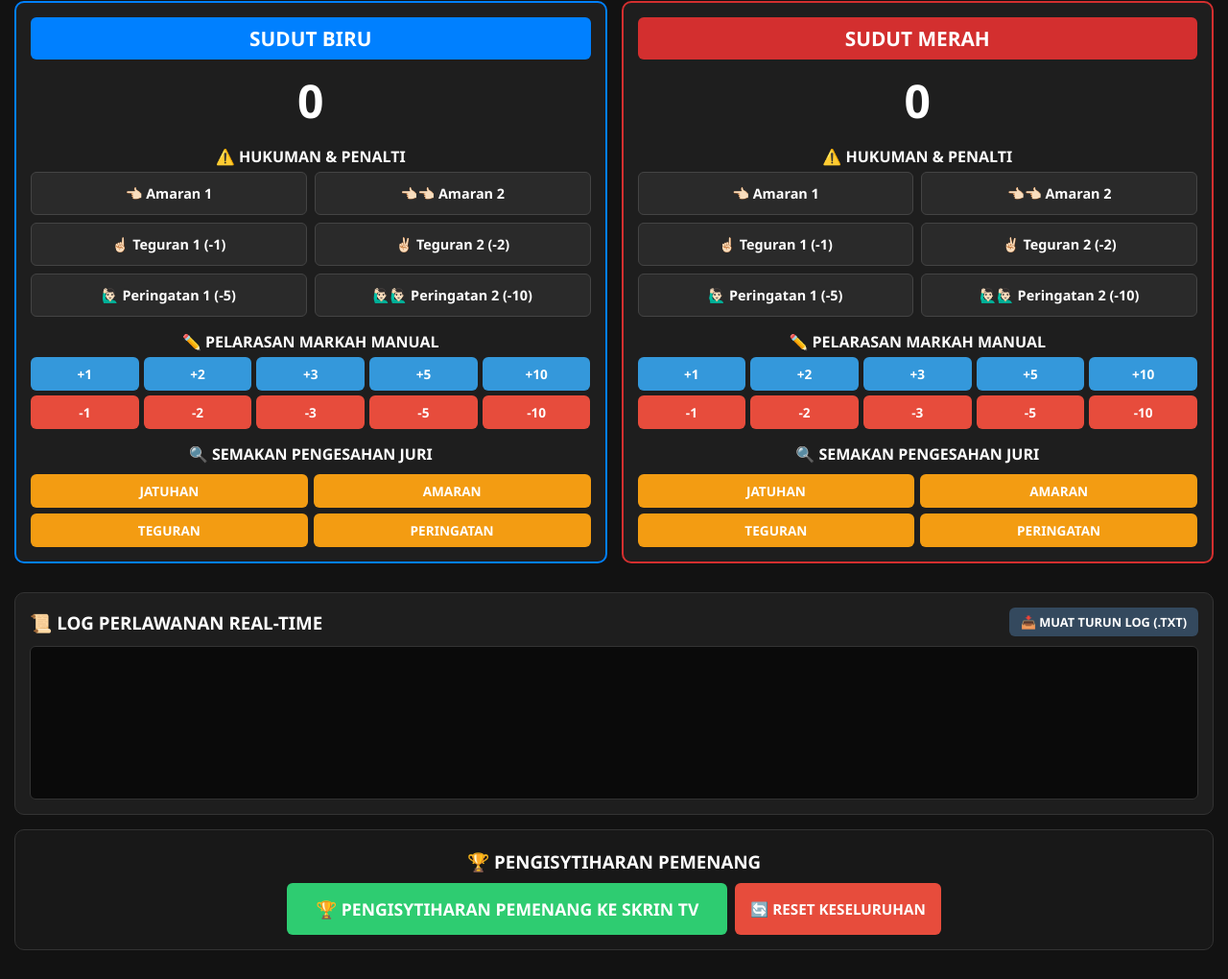
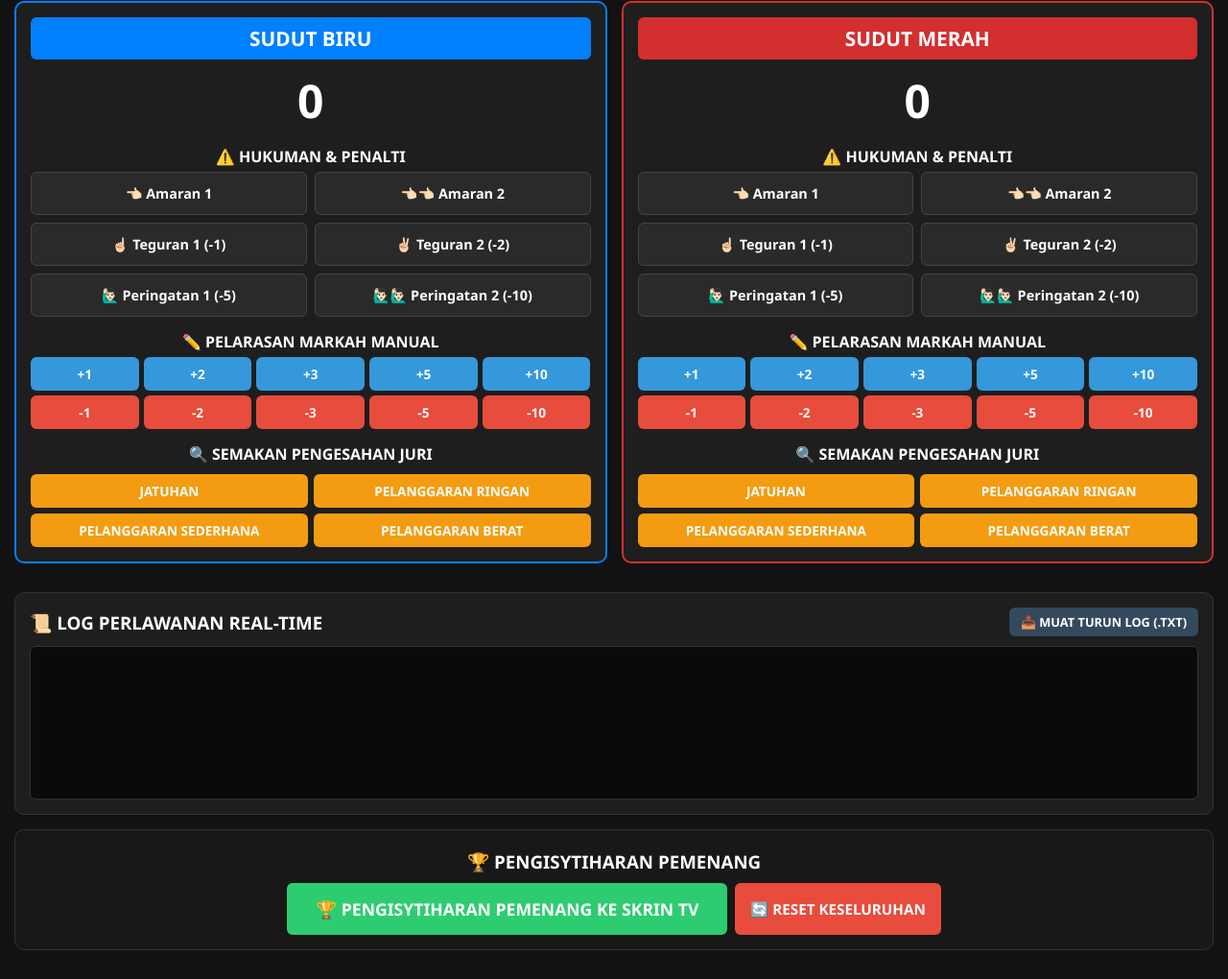
Before and after one commit to aimanaizatysf00/Digital-Scoring-Olahraga, a website: page pengadil.html in a window 1280 px wide. Shown: the part 649-1669 px from the top of the page at 96% size. Drawn offline with nearby package versions, Linux system fonts and the light colour scheme; no server answers.

Commit message:
Update pengadil.html

```diff
--- a/pengadil.html
+++ b/pengadil.html
@@ -173,9 +173,9 @@
       <h4 style="margin-top: 15px;">🔍 SEMAKAN PENGESAHAN JURI</h4>
       <div class="verify-grid">
         <button class="btn btn-warning btn-sm" onclick="requestVerification('JATUHAN', 'blue')">Jatuhan</button>
-        <button class="btn btn-warning btn-sm" onclick="requestVerification('AMARAN', 'blue')">Amaran</button>
-        <button class="btn btn-warning btn-sm" onclick="requestVerification('TEGURAN', 'blue')">Teguran</button>
-        <button class="btn btn-warning btn-sm" onclick="requestVerification('PERINGATAN', 'blue')">Peringatan</button>
+        <button class="btn btn-warning btn-sm" onclick="requestVerification('AMARAN', 'blue')">Pelanggaran Ringan</button>
+        <button class="btn btn-warning btn-sm" onclick="requestVerification('TEGURAN', 'blue')">Pelanggaran Sederhana</button>
+        <button class="btn btn-warning btn-sm" onclick="requestVerification('PERINGATAN', 'blue')">Pelanggaran Berat</button>
       </div>
     </div>
 
@@ -213,9 +213,9 @@
       <h4 style="margin-top: 15px;">🔍 SEMAKAN PENGESAHAN JURI</h4>
       <div class="verify-grid">
         <button class="btn btn-warning btn-sm" onclick="requestVerification('JATUHAN', 'red')">Jatuhan</button>
-        <button class="btn btn-warning btn-sm" onclick="requestVerification('AMARAN', 'red')">Amaran</button>
-        <button class="btn btn-warning btn-sm" onclick="requestVerification('TEGURAN', 'red')">Teguran</button>
-        <button class="btn btn-warning btn-sm" onclick="requestVerification('PERINGATAN', 'red')">Peringatan</button>
+        <button class="btn btn-warning btn-sm" onclick="requestVerification('AMARAN', 'red')">Pelanggaran Ringan</button>
+        <button class="btn btn-warning btn-sm" onclick="requestVerification('TEGURAN', 'red')">Pelanggaran Sederhana</button>
+        <button class="btn btn-warning btn-sm" onclick="requestVerification('PERINGATAN', 'red')">Pelanggaran Berat</button>
       </div>
     </div>
   </div>
```
